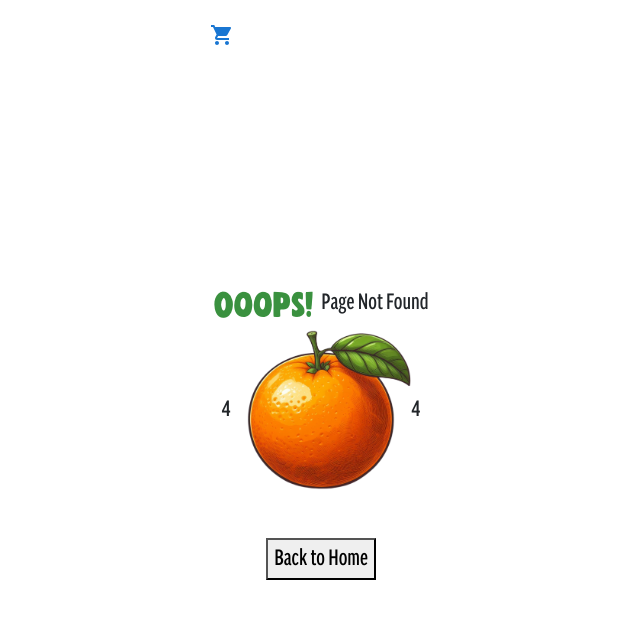
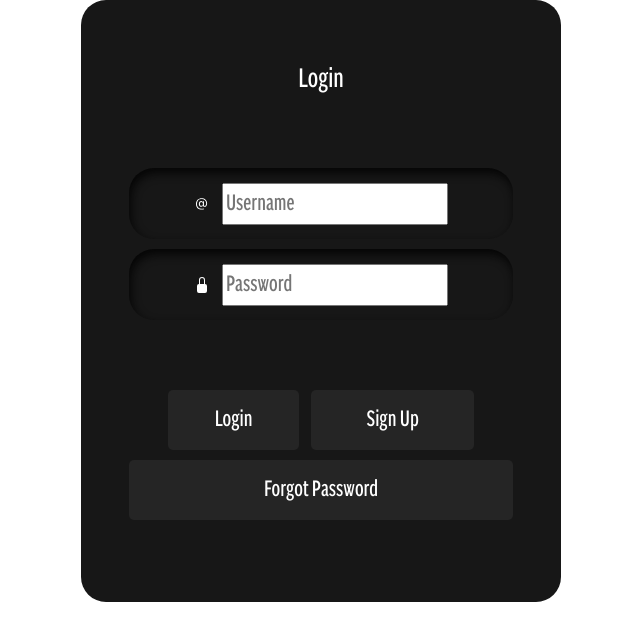
Before and after one commit to emilianozapata01/HackAcademy_FinalProyect_E-commerce, a React (Vite) app: page /login in a window 1280 px wide. Before the commit this address had no page. Shown: the top 640 px of the page, without its empty margins (319-959 px from the left). Built offline with nearby package versions, Linux system fonts and the light colour scheme.

Commit message:
Cart & Login Update

```diff
--- a/src/App.jsx
+++ b/src/App.jsx
@@ -8,12 +8,14 @@ import Category from "./pages/Category";
 import NotFound from "./pages/NotFound";
 import { useState } from "react";
 import NavBar from "./components/Navbar";
+import Login from "./pages/Login";
 
 function App() {
   const [hovered, setHovered] = useState(false);
+  const [showNavAndFooter, setShowNavAndFooter] = useState(true);
   return (
     <>
-      <NavBar setHovered={setHovered} />
+      {showNavAndFooter && <NavBar setHovered={setHovered} />}
       <Routes>
         <Route path="/" element={<Home hovered={hovered} />} />
         <Route path="/product" element={<Product hovered={hovered} />} />
@@ -23,6 +25,10 @@ function App() {
           element={<AboutThisProyect hovered={hovered} />}
         />
         <Route path="/cart" element={<Cart hovered={hovered} />} />
+        <Route
+          path="/login"
+          element={<Login setShowNavAndFooter={setShowNavAndFooter} />}
+        />
         <Route path="*" element={<NotFound hovered={hovered} />} />
       </Routes>
     </>
--- /dev/null
+++ b/src/components/AddToCart.jsx
@@ -0,0 +1,23 @@
+import { useDispatch } from "react-redux";
+import { addToCart } from "../redux/cartSlice";
+
+function AddToCart({ product }) {
+  const dispatch = useDispatch();
+
+  const handleCart = () => {
+    dispatch(addToCart(product));
+  };
+
+  return (
+    <>
+      <button
+        onClick={handleCart}
+        className="custom-btn-swiper custom-btn-swiper-product"
+      >
+        ADD TO CART
+      </button>
+    </>
+  );
+}
+
+export default AddToCart;
--- a/src/components/CartDrawer.jsx
+++ b/src/components/CartDrawer.jsx
@@ -9,8 +9,10 @@ import CancelIcon from "@mui/icons-material/Cancel";
 import IconButton from "@mui/material/IconButton";
 import Divider from "@mui/material/Divider";
 import NavbarStyle from "../styles/components/NavBar.module.css";
+import { useSelector } from "react-redux";
 
 function CartDrawer() {
+  const products = useSelector((state) => state.cart);
   const [state, setState] = React.useState({
     right: false,
   });
@@ -44,24 +46,24 @@ function CartDrawer() {
           </div>
         </div>
         <List>
-          <List>
+          {products.map((product) => (
+            <List key={product._id}>
               <ListItem>
                 <div className="d-flex align-items-start ">
-                <img className="w-25" src="juices.PNG" alt="" />
+                  <img className="w-25" src={product.image} alt="" />
                   <div className="d-flex flex-column ms-3">
-                  <p className="fw-bold m-0">Juice</p>
-                  <small className="fs-6">
-                    Lorem ipsum dolor, sit amet consectetur{" "}
-                  </small>
+                    <p className="fw-bold m-0">{product.name}</p>
+                    <small className="fs-6"></small>
                   </div>
                   <IconButton className="text-danger">
                     <CancelIcon />
                   </IconButton>
                 </div>
+                ';'
               </ListItem>
               <ListItem>
                 <div className="fw-bold w-100 d-flex justify-content-center">
-                <p className="woolwich">$12.00</p>
+                  <p className="woolwich">${product.price}</p>
                   <p className="ms-5">QTY:</p>
                   <input
                     type="number"
@@ -70,6 +72,7 @@ function CartDrawer() {
                 </div>
               </ListItem>
             </List>
+          ))}
         </List>
         <Divider />
         <div className=" cartSub ">
--- a/src/components/Glide.jsx
+++ b/src/components/Glide.jsx
@@ -3,10 +3,11 @@ import "swiper/css";
 import "swiper/css/effect-coverflow";
 import "swiper/css/navigation";
 import { EffectCoverflow, Navigation } from "swiper/modules";
+import AddToCart from "./AddToCart";
 
 function Glide({ products }) {
   return (
-    <div className=" ">
+    <>
       <h1 className="text-center mt-5 woolwich">Bestseller</h1>
       <Swiper
         effect={"coverflow"}
@@ -28,20 +29,18 @@ function Glide({ products }) {
           .filter((product) => product.bestSeller === true)
           .map((product) => (
             <SwiperSlide key={product._id}>
-              <div key={product._id}>
+              <div>
                 <img className="custom-image" src={product.image} alt="" />
                 <p className="text-center h">{product.name}</p>
                 <p className="text-center h">${product.price}</p>
-                <div key={product._id} className="h mb-5">
-                  <button className="custom-btn-swiper custom-btn-swiper-product">
-                    ADD TO CART
-                  </button>
+                <div className="h mb-5">
+                  <AddToCart product={product} />
                 </div>
               </div>
             </SwiperSlide>
           ))}
       </Swiper>
-    </div>
+    </>
   );
 }
 
--- /dev/null
+++ b/src/pages/Login.jsx
@@ -0,0 +1,58 @@
+import LoginStyle from "../styles/views/Login.module.css";
+
+function Login({ setShowNavAndFooter }) {
+  setShowNavAndFooter(false);
+  return (
+    <>
+      <div className="d-flex justify-content-center">
+        <form className={LoginStyle.form}>
+          <p className={LoginStyle.heading}>Login</p>
+          <div className={LoginStyle.field}>
+            <svg
+              className={LoginStyle.inputIcon}
+              xmlns="http://www.w3.org/2000/svg"
+              width="16"
+              height="16"
+              fill="currentColor"
+              viewBox="0 0 16 16"
+            >
+              <path d="M13.106 7.222c0-2.967-2.249-5.032-5.482-5.032-3.35 0-5.646 2.318-5.646 5.702 0 3.493 2.235 5.708 5.762 5.708.862 0 1.689-.123 2.304-.335v-.862c-.43.199-1.354.328-2.29.328-2.926 0-4.813-1.88-4.813-4.798 0-2.844 1.921-4.881 4.594-4.881 2.735 0 4.608 1.688 4.608 4.156 0 1.682-.554 2.769-1.416 2.769-.492 0-.772-.28-.772-.76V5.206H8.923v.834h-.11c-.266-.595-.881-.964-1.6-.964-1.4 0-2.378 1.162-2.378 2.823 0 1.737.957 2.906 2.379 2.906.8 0 1.415-.39 1.709-1.087h.11c.081.67.703 1.148 1.503 1.148 1.572 0 2.57-1.415 2.57-3.643zm-7.177.704c0-1.197.54-1.907 1.456-1.907.93 0 1.524.738 1.524 1.907S8.308 9.84 7.371 9.84c-.895 0-1.442-.725-1.442-1.914z"></path>
+            </svg>
+            <input
+              autoComplete="off"
+              placeholder="Username"
+              className={LoginStyle.inputField}
+              type="text"
+            />
+          </div>
+          <div className={LoginStyle.field}>
+            <svg
+              className={LoginStyle.inputIcon}
+              xmlns="http://www.w3.org/2000/svg"
+              width="16"
+              height="16"
+              fill="currentColor"
+              viewBox="0 0 16 16"
+            >
+              <path d="M8 1a2 2 0 0 1 2 2v4H6V3a2 2 0 0 1 2-2zm3 6V3a3 3 0 0 0-6 0v4a2 2 0 0 0-2 2v5a2 2 0 0 0 2 2h6a2 2 0 0 0 2-2V9a2 2 0 0 0-2-2z"></path>
+            </svg>
+            <input
+              placeholder="Password"
+              className={LoginStyle.inputField}
+              type="password"
+            />
+          </div>
+          <div className={LoginStyle.btn}>
+            <button className={LoginStyle.button1}>
+              &nbsp;&nbsp;&nbsp;&nbsp;&nbsp;&nbsp;Login&nbsp;&nbsp;&nbsp;&nbsp;&nbsp;&nbsp;
+            </button>
+            <button className={LoginStyle.button2}>Sign Up</button>
+          </div>
+          <button className={LoginStyle.button3}>Forgot Password</button>
+        </form>
+      </div>
+    </>
+  );
+}
+
+export default Login;
--- /dev/null
+++ b/src/redux/cartSlice.js
@@ -0,0 +1,14 @@
+import { createSlice } from "@reduxjs/toolkit";
+const cartSlice = createSlice({
+  name: "cart",
+  initialState: [],
+  reducers: {
+    addToCart(state, action) {
+      console.log(action.payload);
+      state.push(action.payload);
+    },
+  },
+});
+const { actions, reducer } = cartSlice;
+export const { addToCart } = actions;
+export default reducer;
--- a/src/redux/storeConfig.js
+++ b/src/redux/storeConfig.js
@@ -1,8 +1,10 @@
 import { configureStore } from "@reduxjs/toolkit";
 import products from "./productsSlice";
+import cart from "./cartSlice";
 const store = configureStore({
   reducer: {
     products,
+    cart,
   },
 });
 
--- a/src/styles/views/Home.module.css
+++ b/src/styles/views/Home.module.css
@@ -1,6 +1,6 @@
 .categoryBoxSize {
-  width: 30rem;
-  height: 30rem;
+  width: 20rem;
+  height: 20rem;
   overflow: hidden;
   padding: 10px 10px 10px 10px;
   position: relative;
@@ -168,3 +168,10 @@
     display: none;
   }
 }
+
+@media (max-width: 768px) {
+  .categoryBoxSize {
+    width: 30rem;
+    height: 30rem;
+  }
+}
--- /dev/null
+++ b/src/styles/views/Login.module.css
@@ -0,0 +1,110 @@
+.form {
+  display: flex;
+  width: 30rem;
+  flex-direction: column;
+  gap: 10px;
+  padding-left: 2em;
+  padding-right: 2em;
+  padding-bottom: 0.4em;
+  background-color: #171717;
+  border-radius: 25px;
+  transition: 0.4s ease-in-out;
+}
+
+.form:hover {
+  transform: scale(1.05);
+  border: 1px solid black;
+}
+
+.heading {
+  text-align: center;
+  margin: 2em;
+  color: rgb(255, 255, 255);
+  font-size: 1.2em;
+}
+
+.field {
+  display: flex;
+  align-items: center;
+  justify-content: center;
+  gap: 0.5em;
+  border-radius: 25px;
+  padding: 0.6em;
+  border: none;
+  outline: none;
+  color: white;
+  background-color: #171717;
+  box-shadow: inset 2px 5px 10px rgb(5, 5, 5);
+}
+
+.input-icon {
+  height: 1.3em;
+  width: 1.3em;
+  fill: white;
+}
+
+.input-field {
+  background: none;
+  border: none;
+  outline: none;
+  width: 100%;
+  color: #d3d3d3;
+}
+
+.form .btn {
+  display: flex;
+  justify-content: center;
+  flex-direction: row;
+  margin-top: 2.5em;
+}
+
+.button1 {
+  padding: 0.5em;
+  padding-left: 1.1em;
+  padding-right: 1.1em;
+  border-radius: 5px;
+  margin-right: 0.5em;
+  border: none;
+  outline: none;
+  transition: 0.4s ease-in-out;
+  background-color: #252525;
+  color: white;
+}
+
+.button1:hover {
+  background-color: black;
+  color: white;
+}
+
+.button2 {
+  padding: 0.5em;
+  padding-left: 2.3em;
+  padding-right: 2.3em;
+  border-radius: 5px;
+  border: none;
+  outline: none;
+  transition: 0.4s ease-in-out;
+  background-color: #252525;
+  color: white;
+}
+
+.button2:hover {
+  background-color: black;
+  color: white;
+}
+
+.button3 {
+  margin-bottom: 3em;
+  padding: 0.5em;
+  border-radius: 5px;
+  border: none;
+  outline: none;
+  transition: 0.4s ease-in-out;
+  background-color: #252525;
+  color: white;
+}
+
+.button3:hover {
+  background-color: red;
+  color: white;
+}
```
Lines whose indentation alone changed are shown as unchanged.
